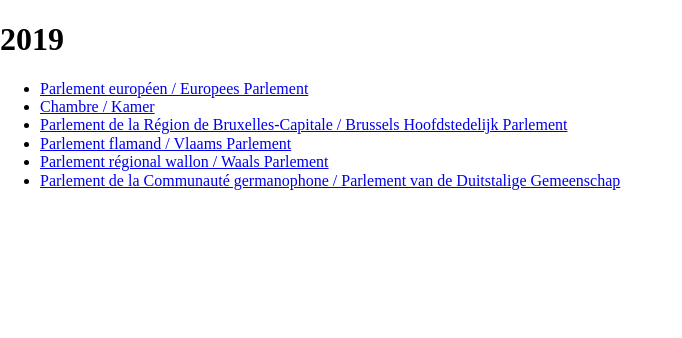
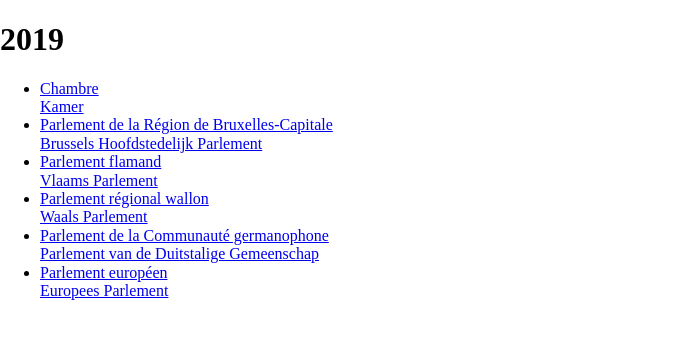
Before and after one commit to jbelien/elections-be, a React (Create React App) app: page /2019 in a window 1280 px wide. Shown: the top 338 px of the page, without its empty margins (0-682 px from the left). Built offline with nearby package versions, Linux system fonts and the light colour scheme.

Commit message:
Update ListTypes.jsx
Make elections and elections types configurable.

```diff
--- a/src/components/ListTypes.jsx
+++ b/src/components/ListTypes.jsx
@@ -1,45 +1,35 @@
 import React from "react";
 import { Link } from "react-router-dom";
+import { elections, electionsTypes } from "../config";
 
 export default class extends React.Component {
+  constructor(props) {
+    super(props);
+
+    this.year = parseInt(props.match.params.year);
+    this.election = elections.find(e => e.year === this.year);
+  }
+
+  renderList() {
+    return this.election.types.map(type => {
+      return (
+        <li key={type}>
+          <Link to={`/${this.election.year}/${type}`}>
+            {electionsTypes[type].fr}
+            <br />
+            {electionsTypes[type].nl}
+          </Link>
+        </li>
+      );
+    });
+  }
+
   render() {
     return (
       <div>
-        <h1>{this.props.match.params.year}</h1>
-        <ul>
-          <li key="EU">
-            <Link to={`/${this.props.match.params.year}/EU`}>
-              Parlement européen / Europees Parlement
-            </Link>
-          </li>
-          <li key="CK">
-            <Link to={`/${this.props.match.params.year}/CK`}>
-              Chambre / Kamer
-            </Link>
-          </li>
-          <li key="BR">
-            <Link to={`/${this.props.match.params.year}/BR`}>
-              Parlement de la Région de Bruxelles-Capitale / Brussels
-              Hoofdstedelijk Parlement
-            </Link>
-          </li>
-          <li key="VL">
-            <Link to={`/${this.props.match.params.year}/VL`}>
-              Parlement flamand / Vlaams Parlement
-            </Link>
-          </li>
-          <li key="WL">
-            <Link to={`/${this.props.match.params.year}/WL`}>
-              Parlement régional wallon / Waals Parlement
-            </Link>
-          </li>
-          <li key="DE">
-            <Link to={`/${this.props.match.params.year}/DE`}>
-              Parlement de la Communauté germanophone / Parlement van de
-              Duitstalige Gemeenschap
-            </Link>
-          </li>
-        </ul>
+        <h1>{this.election.year}</h1>
+
+        <ul>{this.renderList()}</ul>
       </div>
     );
   }
--- /dev/null
+++ b/src/config.js
@@ -0,0 +1,50 @@
+export const elections = [
+  {
+    year: 2019,
+    types: ["CK", "BR", "VL", "WL", "DE", "EU"],
+    previous: 2014
+  }
+];
+
+export const electionsTypes = {
+  BR: {
+    fr: "Parlement de la Région de Bruxelles-Capitale",
+    nl: "Brussels Hoofdstedelijk Parlement"
+  },
+  CG: {
+    fr: "Conseil communal",
+    nl: "Gemeenteraden"
+  },
+  CK: {
+    fr: "Chambre",
+    nl: "Kamer"
+  },
+  CS: {
+    fr: "Conseil CPAS",
+    nl: "OCMWraden"
+  },
+  DE: {
+    fr: "Parlement de la Communauté germanophone",
+    nl: "Parlement van de Duitstalige Gemeenschap"
+  },
+  DI: {
+    fr: "Conseil de district (Anvers)",
+    nl: "Districtraden (in Antwerpen)"
+  },
+  EU: {
+    fr: "Parlement européen",
+    nl: "Europees Parlement"
+  },
+  PR: {
+    fr: "Conseil provincial",
+    nl: "Provincieraden"
+  },
+  VL: {
+    fr: "Parlement flamand",
+    nl: "Vlaams Parlement"
+  },
+  WL: {
+    fr: "Parlement régional wallon ",
+    nl: "Waals Parlement"
+  }
+};
```
